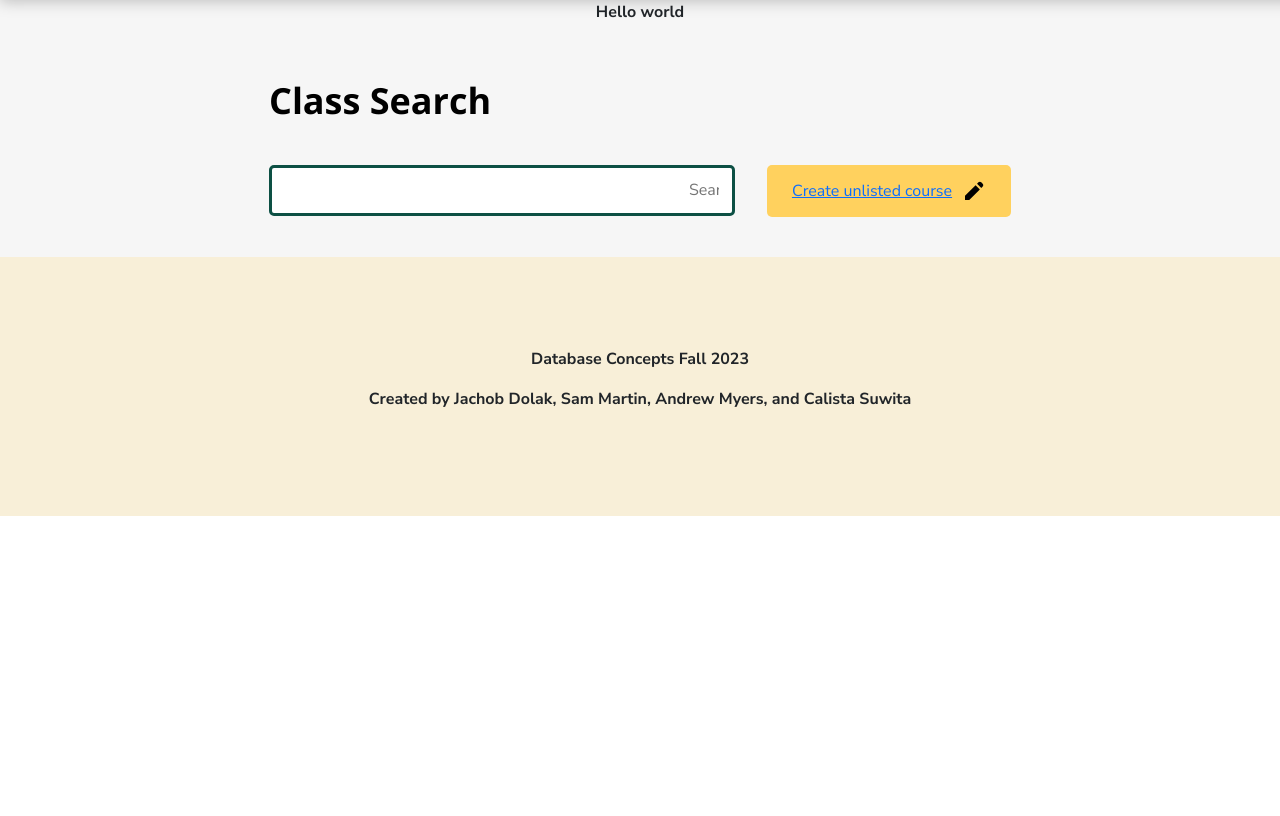
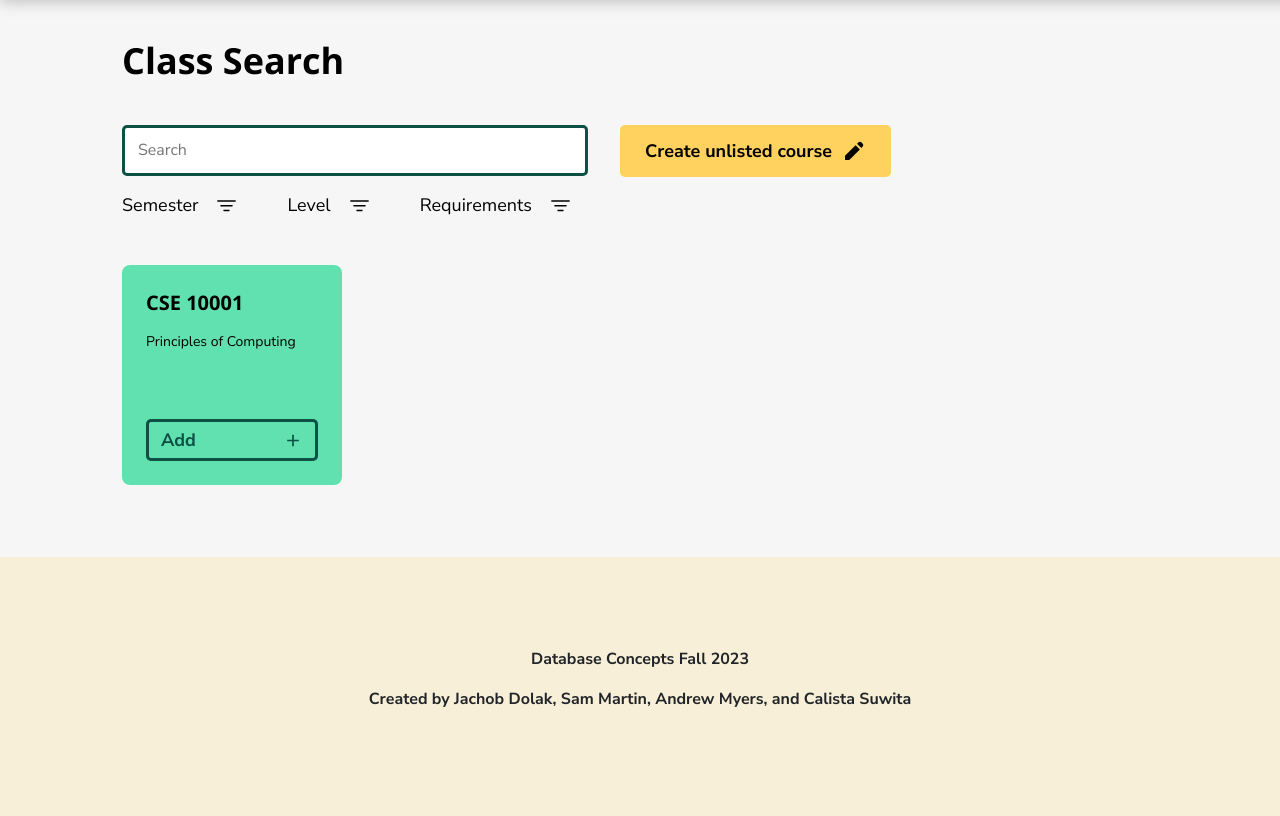
Before and after one commit to jdolak/plnd4u, a Flask app: page /classes in a window 1280 px wide; the page is wider, and only the part inside the window is pictured. Shown: the part 88-904 px from the top of that part. Before the commit the page ends 604 px from the top of that part, so only its background shows below. Run offline with Flask 3, Linux system fonts and the light colour scheme.

Commit message:
classes update

```diff
--- a/app.py
+++ b/app.py
@@ -20,7 +20,9 @@ def register():
 @app.route("/classes")
 def classes():
     css_url = url_for('static', filename='css/styles.css')
-    return render_template('classes.html', css_url=css_url)
+    js_url = url_for('static', filename='js/script.js')
+    return render_template('classes.html', css_url=css_url, js_url=js_url)
+
 
 @app.route("/plan")
 def plan():
--- a/static/css/styles.css
+++ b/static/css/styles.css
@@ -53,6 +53,15 @@ h1, h2, h3, h4, h5, h6, p {
     color: #000;
     font-family: Open Sans;
     font-size: 36px;
+    font-style: normal;
+    font-weight: 700;
+    line-height: normal;
+}
+
+.class-heading {
+    color: #000;
+    font-family: Open Sans;
+    font-size: 20px;
     font-style: normal;
     font-weight: 700;
     line-height: normal;
@@ -238,6 +247,47 @@ h1, h2, h3, h4, h5, h6, p {
     gap: 32px;
 }
 
+.filter-container {
+    display: flex;
+    align-items: center;
+    justify-content: center;
+    gap: 48px;
+}
+
+.class-filter {
+    display: flex;
+    align-items: center;
+    justify-content: center;
+    gap: 16px;
+}
+
+.class-database-container {
+    display: grid;
+    grid-template-columns: repeat(5, 1fr);
+    gap: 24px;
+}
+
+.each-class {
+    display: flex;
+    width: 220px;
+    height: 220px;
+    padding: 24px;
+    flex-direction: column;
+    justify-content: space-between;
+    align-items: center;
+    border-radius: 8px;
+    background: #60E1AF;
+}
+
+.class-text-container {
+    display: flex;
+    flex-direction: column;
+    justify-content: center;
+    align-items: flex-start;
+    gap: 8px;
+    align-self: stretch;
+}
+
 /* Buttons */
 
 .home-button {
@@ -277,7 +327,7 @@ h1, h2, h3, h4, h5, h6, p {
     display: flex;
     width: 466px;
     height: 51px;
-    padding: 7px 13px 8px 417px;
+    padding: 7px 13px 8px;
     justify-content: flex-end;
     align-items: center;
     border-radius: 5px;
@@ -285,12 +335,45 @@ h1, h2, h3, h4, h5, h6, p {
 }
 
 .create-course {
+    color: #000;
+    font-family: Nunito Sans;
+    font-size: 18px;
+    font-style: normal;
+    font-weight: 700;
+    line-height: normal;
     display: flex;
     padding: 14px 25px;
     align-items: flex-start;
     gap: 10px;
+    border: none;
     border-radius: 5px;
     background: var(--Accent-3, #FFD15E);
+    text-decoration: none;
+}
+
+.filter-icon {
+    align-self: stretch;
+    padding: 0;
+    margin: 0;
+    border: none;
+    background-color: #F6F6F6;
+}
+
+.add-button {
+    display: flex;
+    padding: 6px 12px;
+    justify-content: space-between;
+    align-items: center;
+    align-self: stretch;
+    border-radius: 5px;
+    border: 3px solid var(--Primary, #0D5044);
+    background-color: transparent;
+    color: var(--Primary, #0D5044);
+    font-family: Nunito Sans;
+    font-size: 18px;
+    font-style: normal;
+    font-weight: 700;
+    line-height: normal;
 }
 
 /* Features */
@@ -333,6 +416,75 @@ h1, h2, h3, h4, h5, h6, p {
     padding: 0px 8px;
 }
 
+.text-filter {
+    color: #000;
+    font-family: Nunito Sans;
+    font-size: 18px;
+    font-style: normal;
+    font-weight: 400;
+    line-height: normal;
+}
+
+/* Overlays */
+
+#unlisted-course-overlay-container {
+    display: none;
+    position: fixed;
+    justify-content: center;
+    align-items: center;
+    width: 100%;
+    height: 100%;
+    background-color: rgba(0, 0, 0, 0.5);
+    z-index: 2;
+}
+
+#unlisted-course-overlay-content {
+    top: 50%;
+    left: 50%;
+    display: flex;
+    position: absolute;
+    width: 394px;
+    padding: 32px;
+    flex-direction: column;
+    align-items: center;
+    gap: 40px;
+    border-radius: 10px;
+    background: #F6F6F6;
+    transform: translate(-50%,-50%);
+}
+
+.unlisted-text-fields {
+    display: flex;
+    flex-direction: column;
+    align-items: center;
+    gap: 16px;
+    align-self: stretch;
+}
+
+.unlisted-text-input {
+    width: 330px;
+    height: 40px;
+    border-radius: 5px;
+    border: 1.5px solid var(--Primary, #0D5044);
+    padding: 0px 8px;
+}
+
+.unlisted-add-button {
+    border: none;
+    display: flex;
+    padding: 14px 25px;
+    align-items: flex-start;
+    gap: 10px;
+    border-radius: 5px;
+    background: var(--Accent-3, #FFD15E);
+    color: #000;
+    font-family: Nunito Sans;
+    font-size: 18px;
+    font-style: normal;
+    font-weight: 700;
+    line-height: normal;
+}
+
 /* Footer */
 
 #footer {
--- a/templates/base.html
+++ b/templates/base.html
@@ -16,8 +16,29 @@
 
         <!-- Bootstrap -->
         <script src="https://cdn.jsdelivr.net/npm/bootstrap@5.3.2/dist/js/bootstrap.bundle.min.js" integrity="sha384-C6RzsynM9kWDrMNeT87bh95OGNyZPhcTNXj1NW7RuBCsyN/o0jlpcV8Qyq46cDfL" crossorigin="anonymous"></script>
+
+        <!-- Javascript -->
+        <script type="text/javascript" src="{{ js_url }}"></script>
     </head>
     <body>
+
+        <!-- Create Course Overlay -->
+        <div id="unlisted-course-overlay-container" onclick="createCourseOverlayOff(event)">
+            <div id="unlisted-course-overlay-content">
+                <div class="unlisted-text-fields">
+                    <div class="text-frame">
+                        <label class="text-label">Course name</label>
+                        <input class="unlisted-text-input" type="text" name="course-name">
+                    </div>
+                    <div class="text-frame">
+                        <label class="text-label">Credits fulfilled</label>
+                        <input class="unlisted-text-input" type="float" name="credits-fulfilled">
+                    </div>
+                </div>
+                <button class="unlisted-add-button" onclick="addCourse()">Add course</button>
+            </div>
+        </div>
+
         <nav class="nav-bar">
             <div>
                 <a class="nav-text" href="home">
--- a/templates/classes.html
+++ b/templates/classes.html
@@ -5,7 +5,7 @@
 {% block content %}
 
     <section class="page-section">
-        <p>Hello world</p>
+
         <div class="classes-container">
             <div class="classes-container-2">
                 <h1 class="page-heading">Class Search</h1>
@@ -13,17 +13,48 @@
                     <div class="search-filter-container">
                         <div class="search-container">
                             <input class="search-bar" type="text" placeholder="Search">
-                            <a class="create-course">
+                            <button class="create-course" onclick="createCourseOverlayOn()">
                                 Create unlisted course
                                 <img src="../static/images/edit.svg">
-                            </a>
+                            </button>
                         </div>
+                        <div class="filter-container">
+                            <div class="class-filter">
+                                <p class="text-filter">Semester</p>
+                                <a class="filter-icon"><img src="../static/images/filter.svg"></a>
+                            </div>
+                            <div class="class-filter">
+                                <p class="text-filter">Level</p>
+                                <a class="filter-icon"><img src="../static/images/filter.svg"></a>
+                            </div>
+                            <div class="class-filter">
+                                <p class="text-filter">Requirements</p>
+                                <a class="filter-icon"><img src="../static/images/filter.svg"></a>
+                            </div>
+                        </div>
+                    </div>
+                    <div class="class-database-container">
+                        <div class="each-class">
+                            <div class="class-text-container">
+                                <h2 class="class-heading">CSE 10001</h2>
+                                <p class="normal-text">Principles of Computing</p>
+                            </div>
+                            <button class="add-button">
+                                Add
+                                <img src="../static/images/add.svg">
+                            </button>
+                        </div>
+                    </div>
+
+                    <div id="user-input-display">
+
                     </div>
                 </div>
             </div>
         </div>
     </section>
 
+
 {% endblock %}
 
 {% block footer %}
```
Also changed, not shown: static/js/script.js (added, +38 -0 lines), static/images/add.svg (added), static/images/filter.svg (added).
